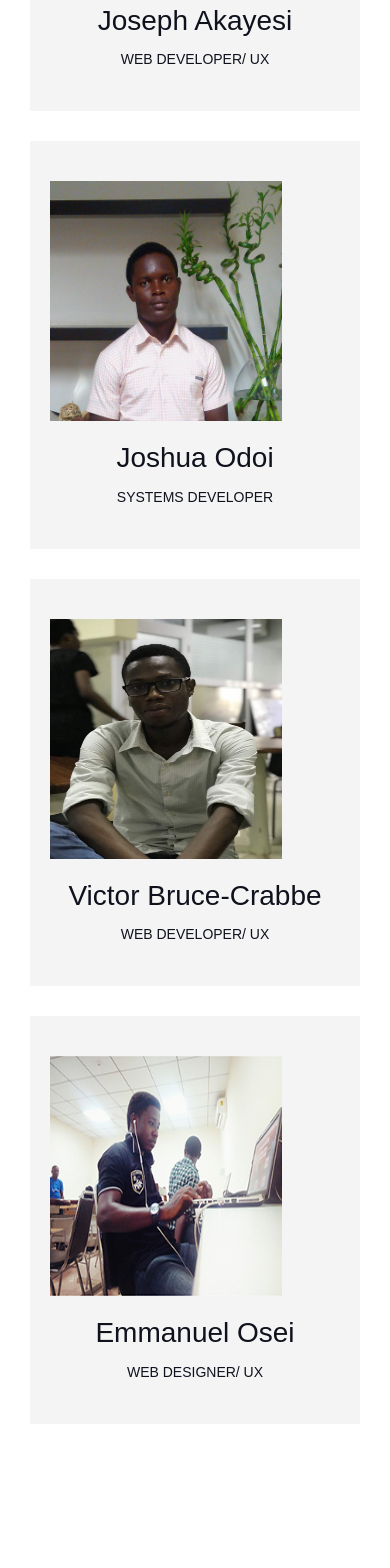
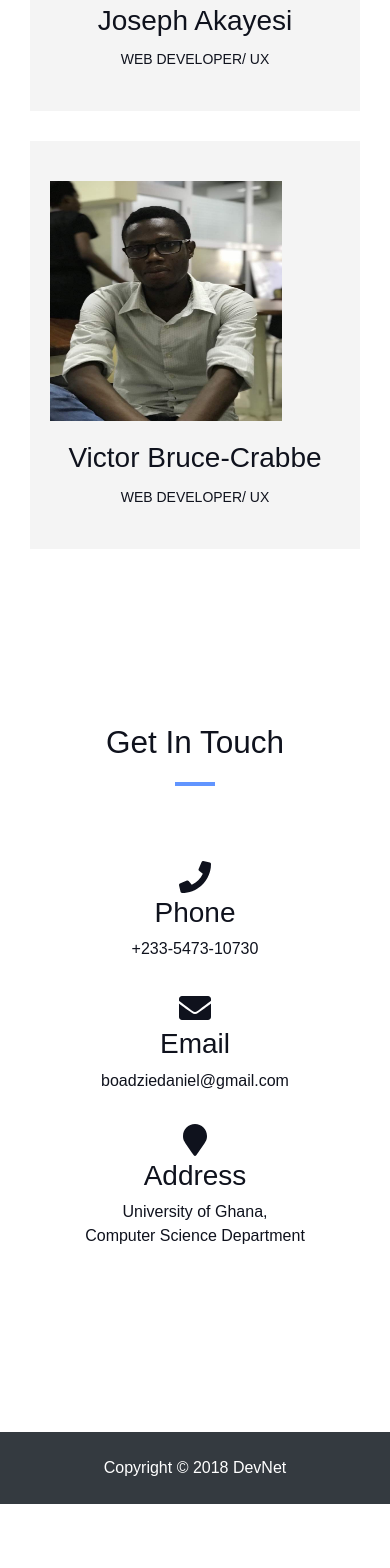
Before and after one commit to Boadzie/DevNet, a React (Create React App) app in the folder client/: page /team in a window 390 px wide. Shown: the part 1400-2968 px from the top of the page. After the commit the page ends 2904 px from the top, so only its background shows below. Built offline with nearby package versions, Linux system fonts and the light colour scheme; a web font is replaced by a local one.

Commit message:
Updated conetnt on the team page

```diff
--- a/client/src/components/layout/Team.js
+++ b/client/src/components/layout/Team.js
@@ -54,24 +54,6 @@ class Team extends Component {
 					</div>
 				</div>
 
-				<div className="col-sm-4">
-					<div className="team">
-						<div className="team-img">
-							<img className="img-responsive img-sizer" src={require("../../img/joshua.jpg")} alt="team 2"/>
-							<div className="overlay">
-								<div className="team-social">
-								<SocialIcon url="http://twitter.com/in/jaketrent" color="#111A1C"/><br/>
-								<SocialIcon url="http://google-plus.com/in/jaketrent" color="#111A1C"/><br/>
-								<SocialIcon url="http://facebook.com/in/jaketrent" color="#111A1C"/>
-								</div>
-							</div>
-						</div>
-						<div className="team-content">
-							<h3>Joshua Odoi</h3>
-							<span>Systems Developer</span>
-						</div>
-					</div>
-				</div>
 
 				<div className="col-sm-4">
 					<div className="team">
@@ -88,25 +70,6 @@ class Team extends Component {
 						<div className="team-content">
 							<h3>Victor Bruce-Crabbe</h3>
 							<span>Web Developer/ UX</span>
-						</div>
-					</div>
-				</div>
-
-				<div className="col-sm-4">
-					<div className="team">
-						<div className="team-img">
-							<img className="img-responsive img-sizer" src={require("../../img/totti.jpg")} alt="team 2"/>
-							<div className="overlay">
-								<div className="team-social">
-								<SocialIcon url="http://twitter.com/in/jaketrent" color="#111A1C"/><br/>
-								<SocialIcon url="http://google-plus.com/in/jaketrent" color="#111A1C"/><br/>
-								<SocialIcon url="http://facebook.com/in/jaketrent" color="#111A1C"/>
-								</div>
-							</div>
-						</div>
-						<div className="team-content">
-							<h3>Emmanuel Osei</h3>
-							<span>Web Designer/ UX</span>
 						</div>
 					</div>
 				</div>
```
